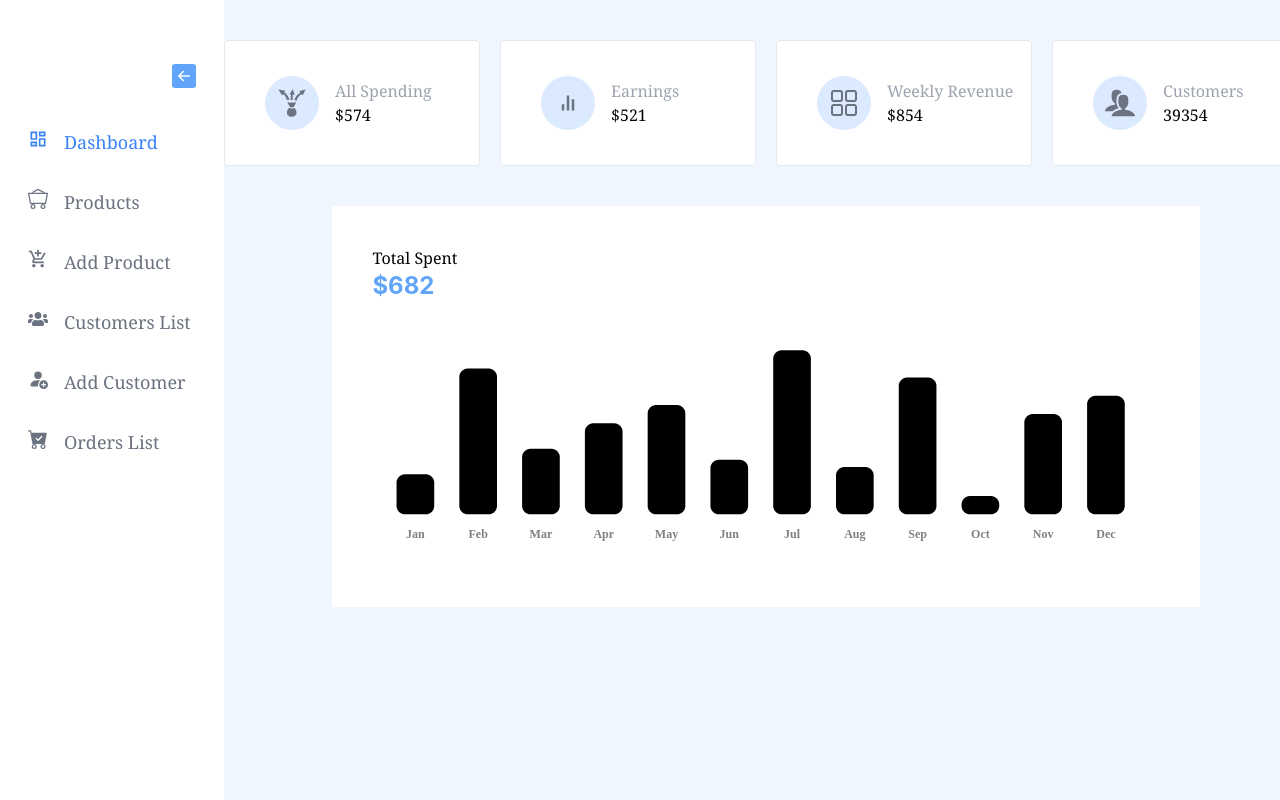
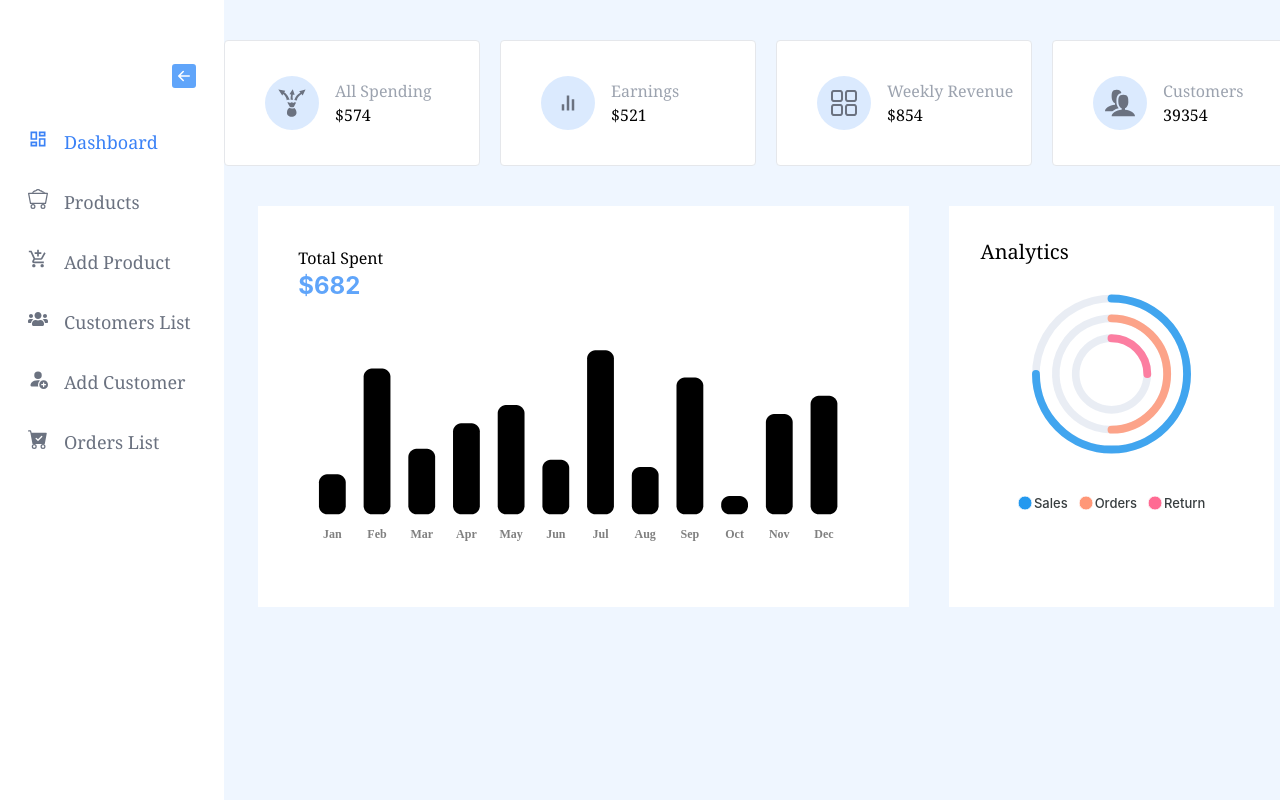
Before and after one commit to loknathsd/ecommerce-admin, a React (Create React App) app: page /dashboard in a window 1280 px wide. Shown: the top 800 px of the page. Built offline with nearby package versions, Linux system fonts and the light colour scheme.

Commit message:
analytic component done

```diff
--- /dev/null
+++ b/src/components/Analytic/Analytic.jsx
@@ -0,0 +1,72 @@
+import React from 'react';
+import Chart from "react-apexcharts";
+
+const data = {
+    series: [75, 50, 25],
+    categories: ["Sales", "Orders", "Return"],
+  };
+
+const Analytic = () => {
+    const chartOptions = {
+        chart: { background: "transparent" },
+        colors: ["#2499EF", "#FF9777", "#FF6B93"],
+        labels: ["Sales", "Orders", "Return"],
+        plotOptions: {
+          radialBar: {
+            dataLabels: {
+              name: { show: false },
+              value: { show: false },
+            },
+            hollow: { size: "20%" },
+            track: {
+              background: "#E5EAF2",
+              margin: 12,
+            },
+          },
+        },
+        stroke: {
+          lineCap: "round",
+          curve: "smooth",
+        },
+        legend: {
+          show: true,
+          position: "bottom",
+          fontFamily: "inherit",
+          fontSize: "13px",
+          fontWeight: 500,
+          onItemClick: { toggleDataSeries: false },
+          onItemHover: { highlightDataSeries: true },
+        },
+        tooltip: {
+          enabled: true,
+          style: { fontFamily: "inherit" },
+          y: {
+            formatter: (value) => `$${value}`,
+          },
+        },
+        states: {
+          hover: {
+            filter: { type: "none" },
+          },
+          active: {
+            filter: { type: "none" },
+          },
+        },
+      };
+
+      const chartSeries = data.series;
+    return (
+        <div className='w-[30%] bg-white p-8 '>
+            <h1 className='text-xl font-serif'>Analytics</h1>
+            <div>
+                <Chart
+                    options={chartOptions}
+                    series={chartSeries}
+                    type="radialBar"
+                    height={250}
+                />
+            </div>
+        </div>
+    );
+}
+export default Analytic;
--- a/src/components/TotalSpent/TotalSpent.jsx
+++ b/src/components/TotalSpent/TotalSpent.jsx
@@ -1,6 +1,5 @@
 import React from 'react';
 import Chart from "react-apexcharts";
-import { ApexOptions } from "apexcharts";
 
 const data = {
     series: [
@@ -105,7 +104,7 @@ const TotalSpent = () => {
     };
     const chartSeries = data.series;
     return (
-        <div className='bg-white w-[80%] mt-10 p-10 mx-auto'>
+        <div className='bg-white w-[60%] p-10'>
             <h4 className='font-serif'>Total Spent</h4>
             <h1 className='text-2xl text-blue-400 font-bold' >$682</h1>
             <div >
--- a/src/pages/Dashboard.jsx
+++ b/src/pages/Dashboard.jsx
@@ -5,6 +5,7 @@ import {RxDashboard} from 'react-icons/rx'
 import {ImUsers} from 'react-icons/im'
 import Card from '../components/Card/Card';
 import TotalSpent from '../components/TotalSpent/TotalSpent';
+import Analytic from '../components/Analytic/Analytic';
 
 
 const data = [
@@ -37,8 +38,9 @@ const Dashboard = () => {
             <div className='flex justify-center gap-5 mt-10'>
                 {data.map(dt => <Card dt={dt} />)}
             </div>
-            <div>
+            <div className="flex mt-10 justify-center gap-10">
                 <TotalSpent />
+                <Analytic />
             </div>
         </div>
     );
```
